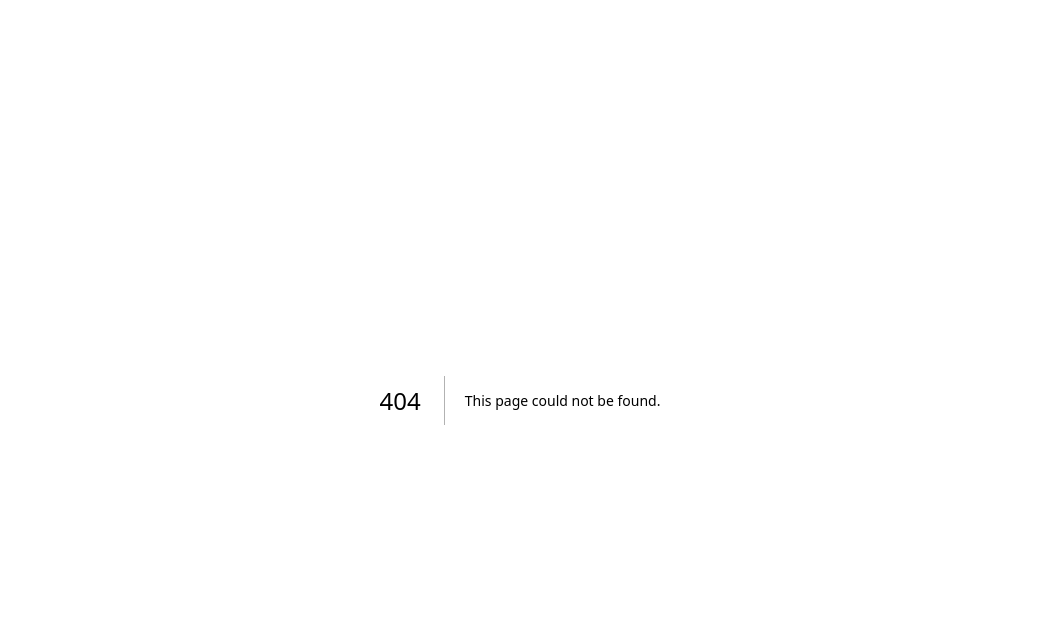
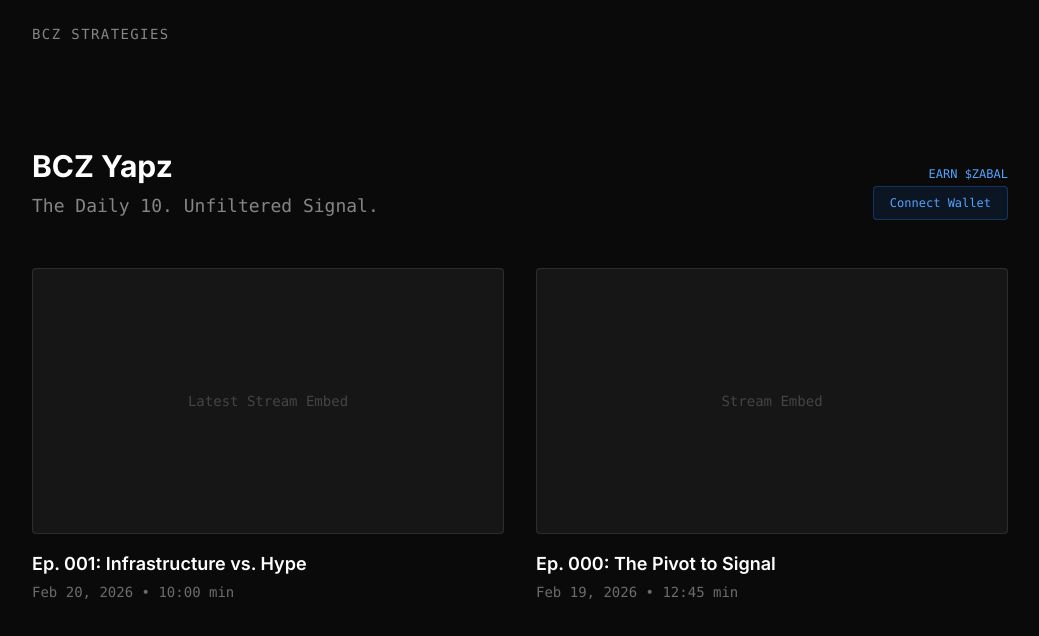
Before and after one commit to bettercallzaal/bettercallzaal-strategies, a Next.js app: page /yapz in a window 1280 px wide. Before the commit this address had no page. Shown: the top 636 px of the page, without its empty margins (120-1159 px from the left). Built offline with nearby package versions, Linux system fonts and the light colour scheme.

Commit message:
Add /yapz page: Video archive with ZABAL earn

```diff
--- /dev/null
+++ b/src/app/yapz/page.tsx
@@ -0,0 +1,53 @@
+import Link from "next/link";
+
+export default function Yapz() {
+  return (
+    <div className="min-h-screen bg-[#0a0a0a] text-[#e0e0e0] selection:bg-blue-600/30">
+      <nav className="flex items-center justify-between px-6 py-6 max-w-5xl mx-auto">
+        <div className="text-sm font-mono uppercase tracking-widest text-white/50">
+          <Link href="/" className="hover:text-white transition">BCZ Strategies</Link>
+        </div>
+      </nav>
+
+      <main className="max-w-5xl mx-auto px-6 py-20">
+        <div className="flex justify-between items-end mb-12">
+          <div>
+            <h1 className="text-3xl font-bold mb-2 text-white">BCZ Yapz</h1>
+            <p className="text-lg text-white/50 font-mono">The Daily 10. Unfiltered Signal.</p>
+          </div>
+          <div className="text-right hidden md:block">
+            <p className="text-xs font-mono text-blue-400 mb-1">EARN $ZABAL</p>
+            <button className="border border-blue-500/30 bg-blue-500/10 text-blue-400 px-4 py-2 rounded text-xs font-mono hover:bg-blue-500/20 transition">
+              Connect Wallet
+            </button>
+          </div>
+        </div>
+
+        <div className="grid md:grid-cols-2 gap-8">
+          {/* Placeholder Video Card */}
+          <div className="group">
+            <div className="aspect-video bg-white/5 border border-white/10 rounded flex items-center justify-center mb-4 group-hover:border-blue-500/30 transition">
+              <span className="text-white/20 font-mono text-sm">Latest Stream Embed</span>
+            </div>
+            <h3 className="text-lg font-semibold text-white mb-1 group-hover:text-blue-400 transition">
+              Ep. 001: Infrastructure vs. Hype
+            </h3>
+            <p className="text-sm text-white/40 font-mono">Feb 20, 2026 • 10:00 min</p>
+          </div>
+
+          {/* Placeholder Video Card */}
+          <div className="group">
+            <div className="aspect-video bg-white/5 border border-white/10 rounded flex items-center justify-center mb-4 group-hover:border-blue-500/30 transition">
+              <span className="text-white/20 font-mono text-sm">Stream Embed</span>
+            </div>
+            <h3 className="text-lg font-semibold text-white mb-1 group-hover:text-blue-400 transition">
+              Ep. 000: The Pivot to Signal
+            </h3>
+            <p className="text-sm text-white/40 font-mono">Feb 19, 2026 • 12:45 min</p>
+          </div>
+        </div>
+
+      </main>
+    </div>
+  );
+}
```
